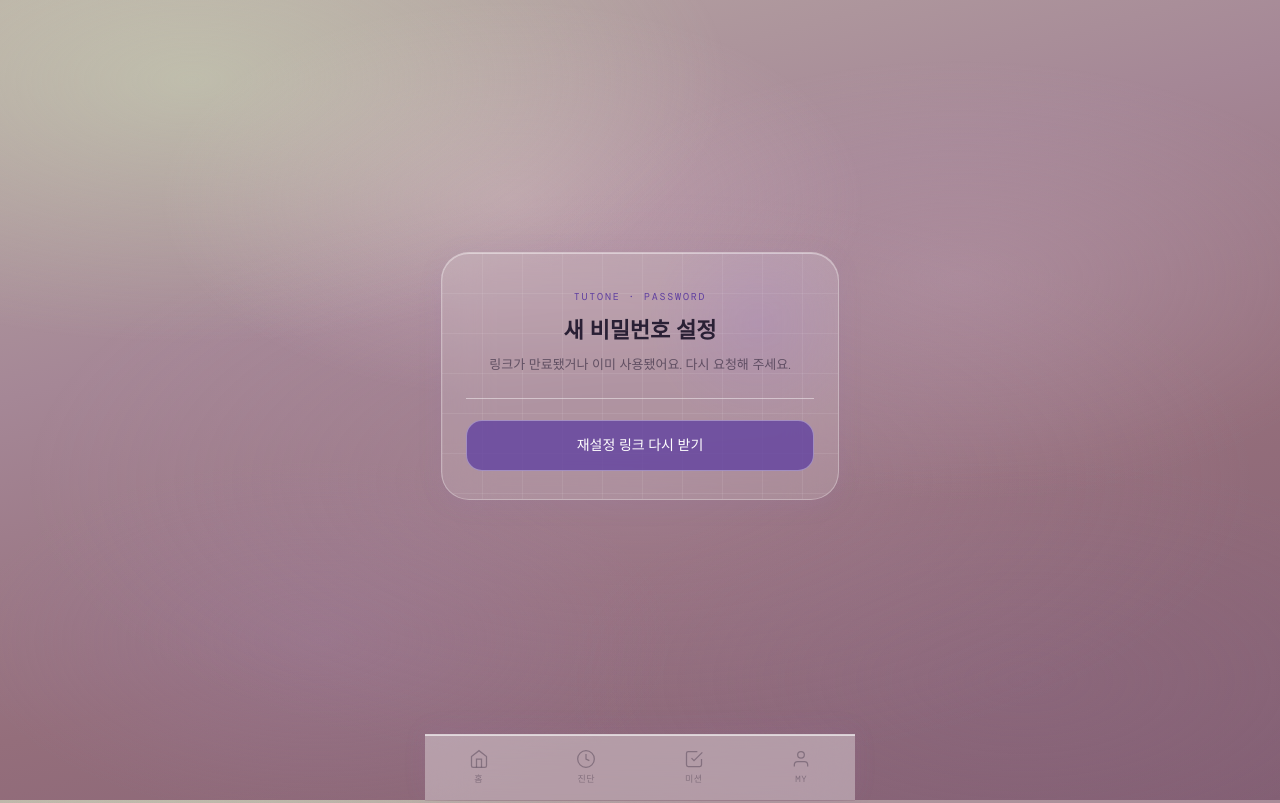
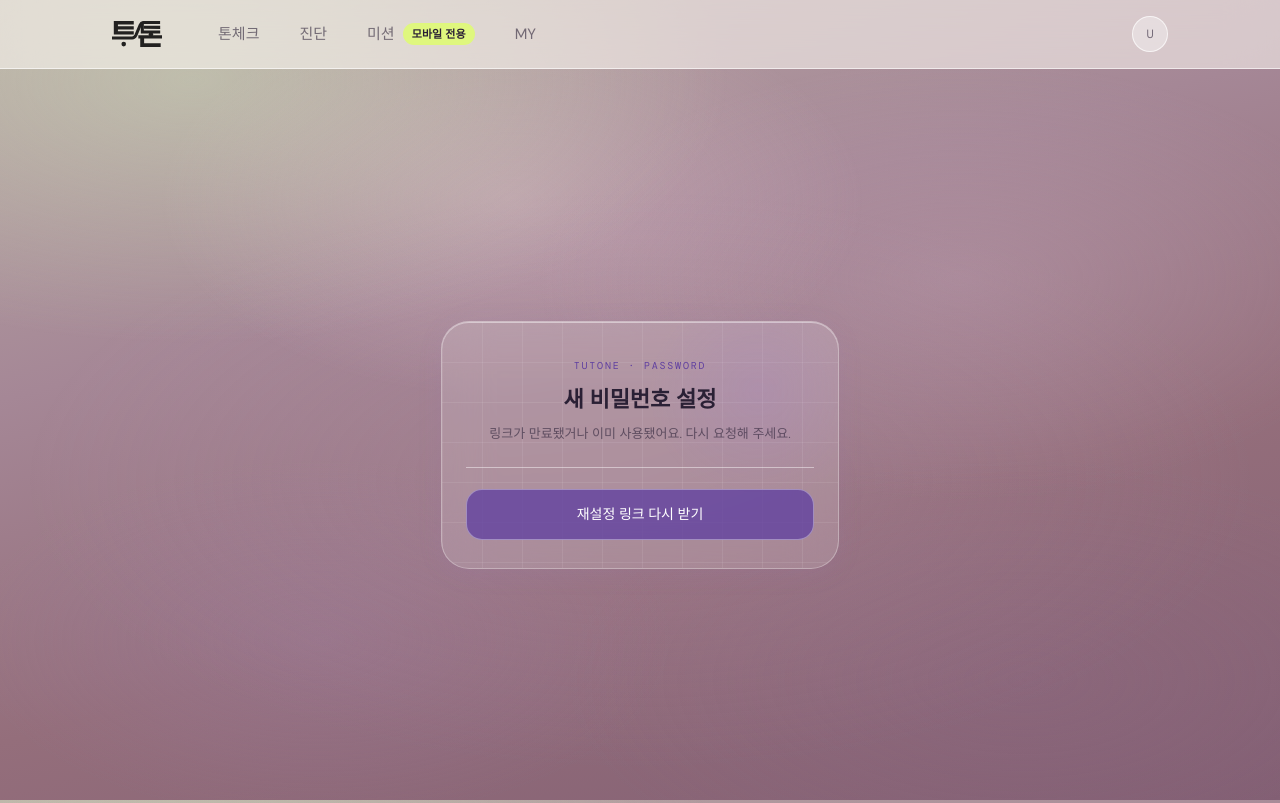
Before and after one commit to jungjungbebe/gsd, a Next.js app: page /reset-password in a window 1280 px wide. Shown: the top 803 px of the page. Built offline with nearby package versions, Linux system fonts and the light colour scheme; no server answers; a web font is replaced by a local one.

Commit message:
PC 지원: 상단 메뉴, 톤체크 2단 레이아웃, 미션 모바일 전용 QR 모달
Co-Authored-By: Claude Sonnet 5.5 <noreply@anthropic.com>

Claude-Session: https://claude.ai/code/session_016jPJpMCK1xgsrMNBhWW8is

```diff
--- a/components/BottomNav.module.css
+++ b/components/BottomNav.module.css
@@ -66,3 +66,10 @@
   border-radius: 50%;
   background: #6040a0;
 }
+
+/* PC에서는 상단 메뉴를 쓰므로 하단 메뉴를 숨김 */
+@media (min-width: 1024px) {
+  .nav {
+    display: none;
+  }
+}
--- a/package.json
+++ b/package.json
@@ -13,11 +13,13 @@
     "@google/generative-ai": "^0.24.1",
     "@supabase/ssr": "^0.5.2",
     "@supabase/supabase-js": "^2.49.4",
+    "@types/qrcode": "^1.5.6",
     "@types/three": "^0.183.1",
     "@vercel/analytics": "^2.0.1",
     "framer-motion": "^12.38.0",
     "next": "14.2.29",
     "openai": "^6.34.0",
+    "qrcode": "^1.5.4",
     "react": "^18",
     "react-dom": "^18",
     "three": "^0.183.2"
--- a/src/app/globals.css
+++ b/src/app/globals.css
@@ -147,3 +147,29 @@
     border: 1px solid var(--border-default);
   }
 }
+
+/* ── PC(1024px 이상) 톤체크 레이아웃: 좌우 2단 ── */
+@media (min-width: 1024px) {
+  .tt-main { max-width: 1120px !important; padding-bottom: 60px !important; }
+  .tt-header { display: none !important; }
+  .tt-input {
+    display: grid !important;
+    grid-template-columns: 1fr 1fr;
+    column-gap: 64px;
+    row-gap: 20px !important;
+    align-items: start;
+    padding: 32px 32px 4px !important;
+  }
+  .tt-hero { grid-column: 1; grid-row: 1 / span 2; position: sticky; top: 100px; align-self: start; }
+  .tt-inputgroup { grid-column: 2; grid-row: 1; }
+  .tt-disc { grid-column: 2; grid-row: 2; }
+  .tt-result {
+    display: grid !important;
+    grid-template-columns: 1fr 1fr;
+    gap: 20px !important;
+    align-items: start;
+    padding: 24px 32px 0 !important;
+  }
+  .tt-result > :nth-child(1) { grid-column: 1 / -1; }
+  .tt-result > :nth-child(4) { grid-column: 1 / -1; justify-self: center; min-width: 320px; }
+}
--- a/src/app/layout.tsx
+++ b/src/app/layout.tsx
@@ -5,6 +5,7 @@ import PageTransition from '@/components/PageTransition'
 import AutoLogout from '@/components/AutoLogout'
 import { Analytics } from '@vercel/analytics/next'
 import SiteFooter from '@/components/SiteFooter'
+import DesktopNav from '@/components/DesktopNav'
 export const metadata: Metadata = {
   metadataBase: new URL('https://gsd-mauve.vercel.app'),
   title: '투톤 — 비즈니스 한국어 톤 체크',
@@ -38,6 +39,7 @@ export default function RootLayout({ children }: { children: React.ReactNode })
         <link href="https://fonts.googleapis.com/css2?family=Playfair+Display:ital,wght@0,400;0,500;1,400;1,500&display=swap" rel="stylesheet" />
       </head>
       <body className="no-scrollbar" style={{ fontFamily: "'Pretendard Variable', 'DM Sans', -apple-system, sans-serif", color: 'var(--text-primary)' }}>
+        <DesktopNav />
         <PageTransition>{children}</PageTransition>
         <SiteFooter />
         <BottomNav />
--- a/src/app/missions/page.tsx
+++ b/src/app/missions/page.tsx
@@ -7,6 +7,7 @@ import styles from './missions.module.css'
 import { ThemeRecord, loadThemeRecord } from '@/lib/themeRecord'
 
 import { getTodaySet } from '@/lib/missionSets'
+import MobileOnlyModal from '@/components/MobileOnlyModal'
 
 const MISSIONS = [
   {
@@ -67,6 +68,22 @@ export default function MissionsPage() {
   const [initialStage, setInitialStage] = useState<'hunt' | 'write'>('hunt')
   const [record, setRecord] = useState<ThemeRecord>({ hunt: false, write: false })
   const scrollRef = useRef<HTMLDivElement>(null)
+  const [isDesktop, setIsDesktop] = useState(false)
+  const [gateFor, setGateFor] = useState<string | null>(null)
+
+  useEffect(() => {
+    const mq = window.matchMedia('(min-width: 1024px) and (hover: hover)')
+    const apply = () => setIsDesktop(mq.matches)
+    apply()
+    mq.addEventListener('change', apply)
+    // QR로 들어온 경우(?mission=hunt|write) 해당 미션을 바로 연다
+    const m = new URLSearchParams(window.location.search).get('mission')
+    if (!mq.matches && (m === 'hunt' || m === 'write')) {
+      setInitialStage(m)
+      setView('theme')
+    }
+    return () => mq.removeEventListener('change', apply)
+  }, [])
 
   useEffect(() => {
     setRecord(loadThemeRecord())
@@ -82,6 +99,10 @@ export default function MissionsPage() {
   function handleCardClick(id: string) {
     if (!CONTENT_READY[id]) {
       setView('coming-soon')
+      return
+    }
+    if ((id === 'hunt' || id === 'write') && isDesktop) {
+      setGateFor(id)
       return
     }
     if (id === 'hunt' || id === 'write') {
@@ -109,6 +130,7 @@ export default function MissionsPage() {
 
   return (
     <div className={styles.page}>
+      {gateFor && <MobileOnlyModal missionId={gateFor} onClose={() => setGateFor(null)} />}
       <div className={styles.header}>
         <span className={styles.headerEyebrow}>MISSIONS</span>
         <h1 className={styles.headerTitle}>오늘의 미션</h1>
--- /dev/null
+++ b/src/components/DesktopNav.module.css
@@ -0,0 +1,88 @@
+/* PC(1024px 이상)에서만 보이는 상단 메뉴. 모바일은 기존 하단 메뉴를 그대로 쓴다. */
+.bar {
+  display: none;
+}
+
+@media (min-width: 1024px) {
+  .bar {
+    display: block;
+    position: sticky;
+    top: 0;
+    z-index: 200;
+    background: rgba(255, 252, 246, 0.55);
+    backdrop-filter: blur(24px);
+    -webkit-backdrop-filter: blur(24px);
+    border-bottom: 0.5px solid rgba(255, 255, 255, 0.6);
+  }
+  .inner {
+    max-width: 1120px;
+    margin: 0 auto;
+    padding: 0 32px;
+    height: 68px;
+    display: flex;
+    align-items: center;
+    gap: 40px;
+  }
+  .logo {
+    height: 26px;
+    width: auto;
+    opacity: 0.85;
+  }
+  .links {
+    display: flex;
+    align-items: center;
+    gap: 8px;
+    flex: 1;
+  }
+  .link {
+    position: relative;
+    display: flex;
+    align-items: center;
+    gap: 8px;
+    padding: 24px 16px;
+    font-size: 15px;
+    color: var(--text-secondary);
+    text-decoration: none;
+  }
+  .link:hover {
+    color: var(--text-primary);
+  }
+  .active {
+    color: var(--text-primary);
+    font-weight: 600;
+  }
+  .active::after {
+    content: '';
+    position: absolute;
+    left: 14px;
+    right: 14px;
+    bottom: 0;
+    height: 3px;
+    border-radius: 3px 3px 0 0;
+    background: var(--purple-500);
+  }
+  .badge {
+    padding: 3px 9px;
+    border-radius: 999px;
+    background: #dff77e;
+    color: #2a2035;
+    font-size: 11px;
+    font-weight: 700;
+    letter-spacing: 0.01em;
+  }
+  .avatar {
+    width: 36px;
+    height: 36px;
+    border-radius: 50%;
+    display: flex;
+    align-items: center;
+    justify-content: center;
+    background: rgba(255, 255, 255, 0.35);
+    border: 0.5px solid rgba(255, 255, 255, 0.7);
+    color: var(--text-secondary);
+    font-family: var(--font-mono);
+    font-size: 12px;
+    text-decoration: none;
+    overflow: hidden;
+  }
+}
--- /dev/null
+++ b/src/components/DesktopNav.tsx
@@ -0,0 +1,38 @@
+'use client'
+
+import Link from 'next/link'
+import { usePathname } from 'next/navigation'
+import { UserAvatar } from '@/components/Avatar'
+import styles from './DesktopNav.module.css'
+
+const LINKS = [
+  { href: '/tone-check', label: '톤체크', match: (p: string) => p === '/tone-check' || p === '/service' },
+  { href: '/diagnosis', label: '진단', match: (p: string) => p.startsWith('/diagnosis') },
+  { href: '/missions', label: '미션', badge: '모바일 전용', match: (p: string) => p.startsWith('/missions') },
+  { href: '/my', label: 'MY', match: (p: string) => p.startsWith('/my') },
+]
+
+export default function DesktopNav() {
+  const pathname = usePathname()
+  if (pathname === '/' || pathname === '/home') return null
+  return (
+    <header className={styles.bar}>
+      <div className={styles.inner}>
+        <Link href="/tone-check" aria-label="투톤 홈">
+          <img src="/tutone-logo.svg" alt="투톤" className={styles.logo} />
+        </Link>
+        <nav className={styles.links}>
+          {LINKS.map((l) => (
+            <Link key={l.href} href={l.href} className={`${styles.link} ${l.match(pathname) ? styles.active : ''}`}>
+              {l.label}
+              {l.badge && <span className={styles.badge}>{l.badge}</span>}
+            </Link>
+          ))}
+        </nav>
+        <Link href="/my" className={styles.avatar} aria-label="MY">
+          <UserAvatar fallback="U" />
+        </Link>
+      </div>
+    </header>
+  )
+}
--- /dev/null
+++ b/src/components/MobileOnlyModal.tsx
@@ -0,0 +1,81 @@
+'use client'
+
+import { useEffect, useState } from 'react'
+import Link from 'next/link'
+import QRCode from 'qrcode'
+
+// PC에서 카메라·위치가 필요한 미션을 누르면 보여주는 안내. 현재 미션 주소를 QR로 만들어 휴대폰에서 이어서 하게 한다.
+export default function MobileOnlyModal({ missionId, onClose }: { missionId: string; onClose: () => void }) {
+  const [qr, setQr] = useState('')
+  const [copied, setCopied] = useState(false)
+  const [url, setUrl] = useState('')
+
+  useEffect(() => {
+    const u = `${window.location.origin}/missions?mission=${encodeURIComponent(missionId)}`
+    setUrl(u)
+    QRCode.toDataURL(u, { margin: 1, width: 260, color: { dark: '#2a2035', light: '#ffffff' } })
+      .then(setQr)
+      .catch(() => setQr(''))
+  }, [missionId])
+
+  useEffect(() => {
+    const onKey = (e: KeyboardEvent) => {
+      if (e.key === 'Escape') onClose()
+    }
+    window.addEventListener('keydown', onKey)
+    return () => window.removeEventListener('keydown', onKey)
+  }, [onClose])
+
+  async function copy() {
+    try {
+      await navigator.clipboard.writeText(url)
+      setCopied(true)
+      setTimeout(() => setCopied(false), 2000)
+    } catch {}
+  }
+
+  return (
+    <div
+      onClick={onClose}
+      style={{ position: 'fixed', inset: 0, zIndex: 500, display: 'flex', alignItems: 'center', justifyContent: 'center', padding: 24, background: 'rgba(42,32,53,0.35)', backdropFilter: 'blur(8px)', WebkitBackdropFilter: 'blur(8px)' }}
+    >
+      <div
+        role="dialog"
+        aria-modal="true"
+        onClick={(e) => e.stopPropagation()}
+        style={{ position: 'relative', width: 'min(760px, 100%)', padding: '40px 40px 32px', borderRadius: 28, background: 'rgba(255,252,246,0.94)', border: '0.5px solid rgba(255,255,255,0.8)', boxShadow: '0 16px 60px rgba(42,32,53,0.3)', textAlign: 'center', fontFamily: 'var(--font-sans)', color: 'var(--text-primary)' }}
+      >
+        <button aria-label="닫기" onClick={onClose} style={{ position: 'absolute', top: 18, right: 20, background: 'none', border: 'none', fontSize: 22, color: 'var(--text-secondary)', cursor: 'pointer' }}>
+          ✕
+        </button>
+        <span style={{ display: 'inline-block', padding: '7px 20px', borderRadius: 999, background: '#dff77e', color: '#2a2035', fontFamily: 'var(--font-mono)', fontSize: 13, fontWeight: 700, letterSpacing: '0.08em' }}>
+          MOBILE ONLY
+        </span>
+        <h2 style={{ margin: '16px 0 8px', fontSize: 28, fontWeight: 800, letterSpacing: '-0.02em' }}>휴대폰에서 이어서 참여해 주세요</h2>
+        <p style={{ margin: 0, fontSize: 15, lineHeight: 1.7, color: 'var(--text-secondary)' }}>
+          단어사냥과 필사 스팟은 카메라와 위치 기능을 사용해요.
+          <br />
+          QR 코드를 촬영하면 지금 보고 있는 미션으로 바로 이동합니다.
+        </p>
+
+        <div style={{ marginTop: 26, display: 'flex', alignItems: 'center', justifyContent: 'center', gap: 36, flexWrap: 'wrap' }}>
+          <div>
+            <div style={{ width: 184, height: 184, padding: 8, borderRadius: 18, background: '#fff', boxShadow: '0 2px 12px rgba(42,32,53,0.12)' }}>
+              {qr ? <img src={qr} alt="미션으로 이동하는 QR 코드" style={{ width: '100%', height: '100%', display: 'block' }} /> : null}
+            </div>
+            <div style={{ marginTop: 8, fontSize: 13, color: 'var(--text-secondary)' }}>카메라로 QR 스캔</div>
+          </div>
+          <div style={{ width: 1, alignSelf: 'stretch', background: 'var(--border-default)' }} />
+          <div style={{ display: 'flex', flexDirection: 'column', gap: 12, width: 300, maxWidth: '100%' }}>
+            <button onClick={copy} className="ttPress" style={{ padding: 16, borderRadius: 16, background: 'var(--purple-500)', border: 'none', color: '#fff', fontSize: 15, fontWeight: 600, cursor: 'pointer' }}>
+              {copied ? '복사됨 ✓' : '링크 복사'}
+            </button>
+            <Link href="/my" style={{ padding: 15, borderRadius: 16, background: '#fff', border: '1px solid var(--border-default)', color: 'var(--text-primary)', fontSize: 15, fontWeight: 600, textDecoration: 'none' }}>
+              PC에서 기록 둘러보기 →
+            </Link>
+          </div>
+        </div>
+      </div>
+    </div>
+  )
+}
--- a/src/components/tone-check/ToneCheckFlow.tsx
+++ b/src/components/tone-check/ToneCheckFlow.tsx
@@ -424,11 +424,11 @@ export default function ToneCheckFlow() {
   }, [])
 
   return (
-    <main style={{ minHeight: '100vh', maxWidth: 430, margin: '0 auto', paddingBottom: 100, display: 'flex', flexDirection: 'column' }}>
+    <main className="tt-main" style={{ minHeight: '100vh', maxWidth: 430, margin: '0 auto', paddingBottom: 100, display: 'flex', flexDirection: 'column' }}>
       {savePrompt}
       {/* 헤더: /service .header 규격과 동일 (수정 없음) */}
       <FadeIn show={show.header}>
-        <header style={{ padding: '48px 20px 12px', display: 'flex', alignItems: 'center', justifyContent: 'space-between' }}>
+        <header className="tt-header" style={{ padding: '48px 20px 12px', display: 'flex', alignItems: 'center', justifyContent: 'space-between' }}>
           <img src="/tutone-logo.svg" alt="Tutone" style={{ height: 24, width: 'auto', objectFit: 'contain', opacity: 0.7 }} />
           <div
             style={{
@@ -463,6 +463,7 @@ export default function ToneCheckFlow() {
       >
         {stage === 'input' && (
           <div
+            className="tt-input"
             style={{
               flex: 1,
               display: 'flex',
@@ -475,6 +476,7 @@ export default function ToneCheckFlow() {
           >
             {/* HeroGroup: 말풍선 + sphere + TONE CHECK + heading + description */}
             <div
+              className="tt-hero"
               style={{
                 display: 'flex',
                 flexDirection: 'column',
@@ -535,6 +537,7 @@ export default function ToneCheckFlow() {
 
             {/* InputGroup: composer + privacy helper */}
             <div
+              className="tt-inputgroup"
               style={{
                 opacity: show.content ? 1 : 0,
                 transform: show.content ? 'translate3d(0,0,0)' : 'translate3d(0,16px,0)',
@@ -609,6 +612,7 @@ export default function ToneCheckFlow() {
 
             {/* DiscoveryGroup: example prompts (responsive wrap) + shortcut cards */}
             <div
+              className="tt-disc"
               style={{
                 opacity: show.content ? 1 : 0,
                 transform: show.content ? 'translate3d(0,0,0)' : 'translate3d(0,16px,0)',
@@ -709,7 +713,7 @@ export default function ToneCheckFlow() {
         )}
 
         {stage === 'result' && result && (
-          <div className="px-5 flex flex-col gap-3">
+          <div className="tt-result px-5 flex flex-col gap-3">
             {/* CHECK: 입력 메시지 접힌 상태 */}
             <div
               className="text-[11px] px-3 py-2 flex items-center justify-between gap-2"
```
Also changed, not shown: 1 other file (tests, documents, lock files or other folders).
